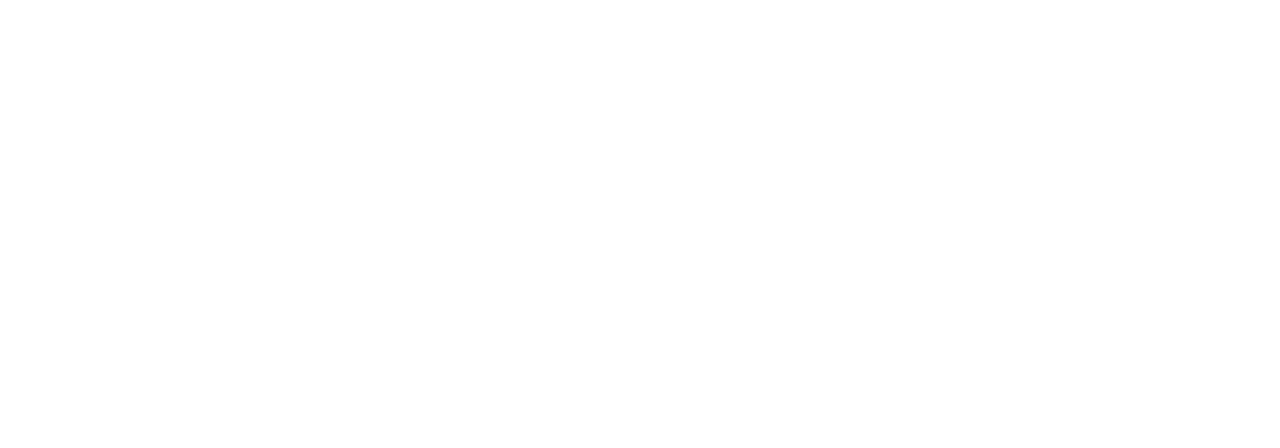
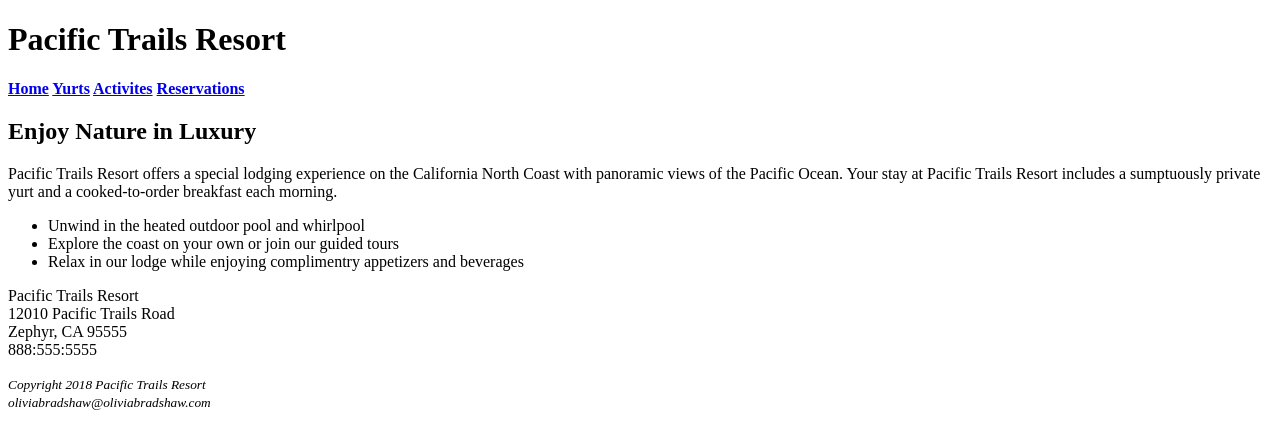
Before and after one commit to 44144-fa21/ch2-case-study-oliviabrad, a plain HTML site: page index.html in a window 1280 px wide. Drawn offline with Linux system fonts and the light colour scheme.

Commit message:
Case Study Chapter2

```diff
--- a/index.html
+++ b/index.html
@@ -5,6 +5,40 @@
 <meta charset="utf-8">
 </head>
 <body>
-
+  <header> <h1> Pacific Trails Resort </h1>
+  </header>
+  <nav>
+    <b><a href="index.html">Home</a>
+      <a href="yurts.html">Yurts</a>
+      <a href="activites.html">Activites</a>
+      <a href="reservations.html">Reservations</a>
+    </b>
+  </nav>
+  <main>
+  <h2> Enjoy Nature in Luxury
+  </h2>
+  <p> Pacific Trails Resort offers a special lodging experience on the
+    California North Coast with panoramic views of the Pacific Ocean.
+    Your stay at Pacific Trails Resort includes a sumptuously private yurt
+    and a cooked-to-order breakfast each morning.
+  </p>
+  <ul>
+    <li>Unwind in the heated outdoor pool and whirlpool</li>
+    <li>Explore the coast on your own or join our guided tours</li>
+    <li>Relax in our lodge while enjoying complimentry
+      appetizers and beverages</li>
+  </ul>
+  <p>
+    Pacific Trails Resort<br>
+    12010 Pacific Trails Road<br>
+    Zephyr, CA 95555<br>
+    888:555:5555
+  </p>
+</main>
+<footer>
+  <p><small><i>Copyright 2018 Pacific Trails Resort<br>
+    oliviabradshaw@oliviabradshaw.com
+  </i></small></p>
+</footer>
 </body>
 </html>
```
Also changed, not shown: yurts.html (added, +39 -0 lines).
